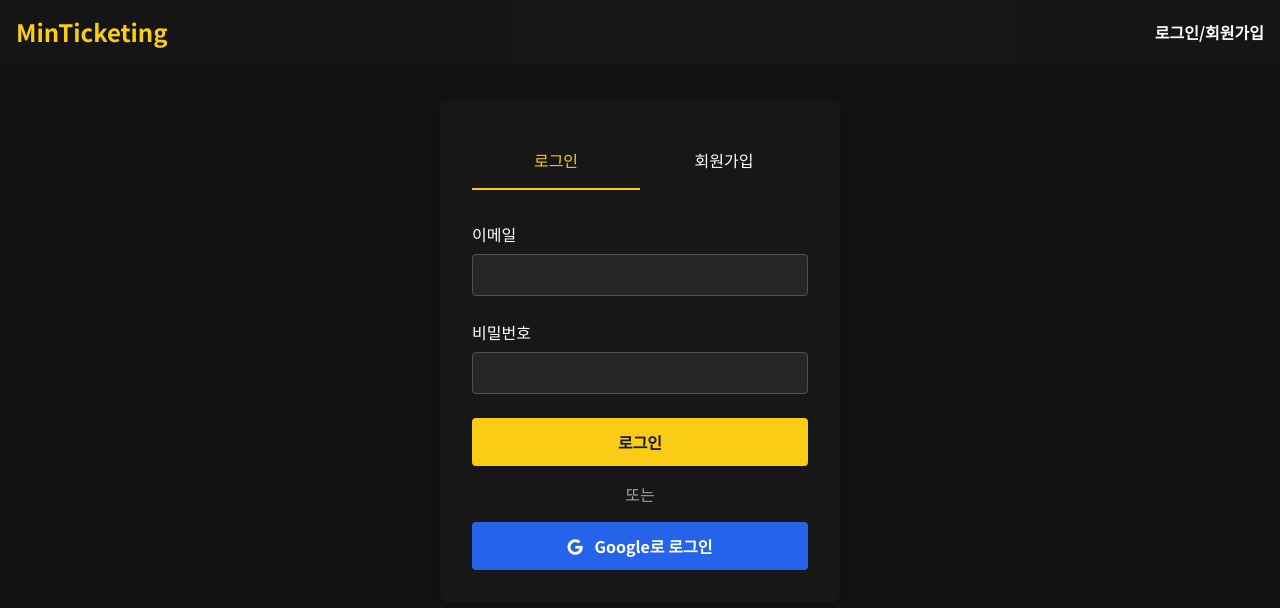
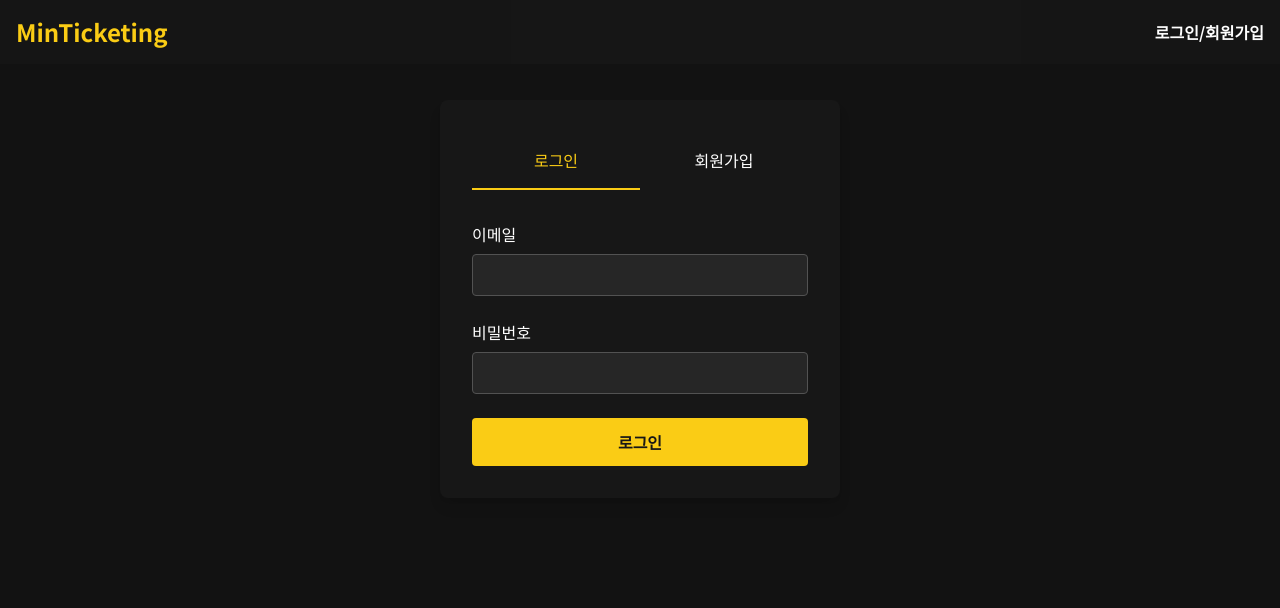
Before and after one commit to minturtle/min-ticketing-frontend, a React (Create React App) app: page /login in a window 1280 px wide. Shown: the top 608 px of the page. Built offline with nearby package versions, Linux system fonts and the light colour scheme.

Commit message:
feat: 구글로그인 비활성화

```diff
--- a/src/pages/LoginPage/components/LoginForm.js
+++ b/src/pages/LoginPage/components/LoginForm.js
@@ -82,11 +82,11 @@ function LoginForm() {
                 {loading ? '로그인 중...' : '로그인'}
             </button>
 
-            <div className="text-center my-4 text-gray-400">또는</div>
+            {/* <div className="text-center my-4 text-gray-400">또는</div>
 
             <button type="button" className="w-full py-3 bg-blue-600 text-white rounded font-bold hover:bg-blue-700 transition-colors duration-300">
                 <i className="fab fa-google mr-2"></i> Google로 로그인
-            </button>
+            </button> */}
         </form>
     );
 }
```
